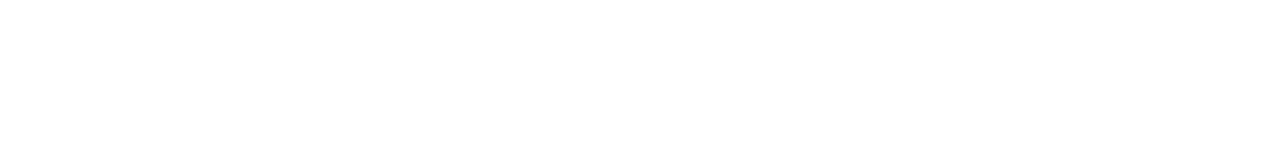
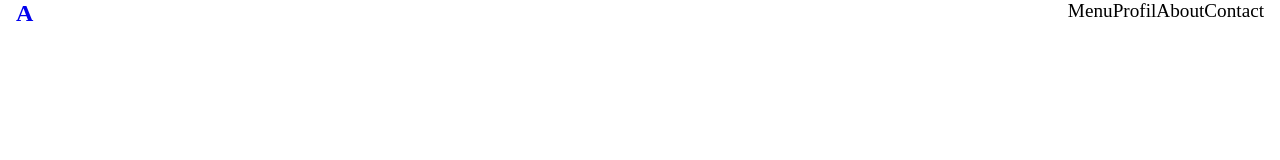
Before and after one commit to azizicoy/latihan-fe, a plain HTML site: page index.html in a window 1280 px wide. Drawn offline with Linux system fonts and the light colour scheme.

Commit message:
menambahkan isi main dan file style.css

```diff
--- a/index.html
+++ b/index.html
@@ -4,12 +4,25 @@
     <meta charset="UTF-8" />
     <meta http-equiv="X-UA-Compatible" content="IE=edge" />
     <meta name="viewport" content="width=device-width, initial-scale=1.0" />
+    <link rel="stylesheet" href="style.css" />
     <title>Belajar Git</title>
-    <style>
-      body {
-        font-family: sans-serif;
-      }
-    </style>
   </head>
-  <body></body>
+  <body>
+    <main>
+      <header>
+        <nav class="navbar">
+          <div class="logo">
+            <h1 class="text-logo"><a href="/">A</a></h1>
+          </div>
+          <ul class="nav-menu">
+            <li>Menu</li>
+            <li>Profil</li>
+            <li>About</li>
+            <li>Contact</li>
+          </ul>
+        </nav>
+      </header>
+      <footer></footer>
+    </main>
+  </body>
 </html>
--- /dev/null
+++ b/style.css
@@ -0,0 +1,25 @@
+* {
+  padding: 0;
+  margin: 0;
+}
+main {
+  padding: 0 1rem;
+}
+.navbar {
+  display: flex;
+  justify-content: space-between;
+}
+
+.text-logo > a {
+  text-decoration: none;
+}
+
+.nav-menu {
+  font-size: larger;
+  list-style-type: none;
+  display: flex;
+}
+.nav-menu > li {
+  display: flex;
+  justify-content: space-between;
+}
```
